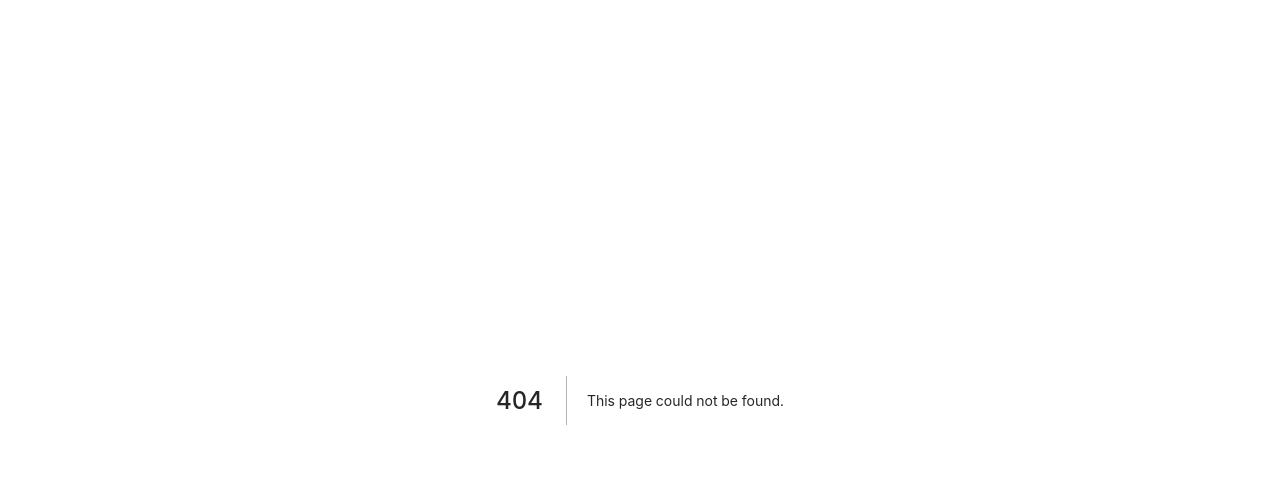
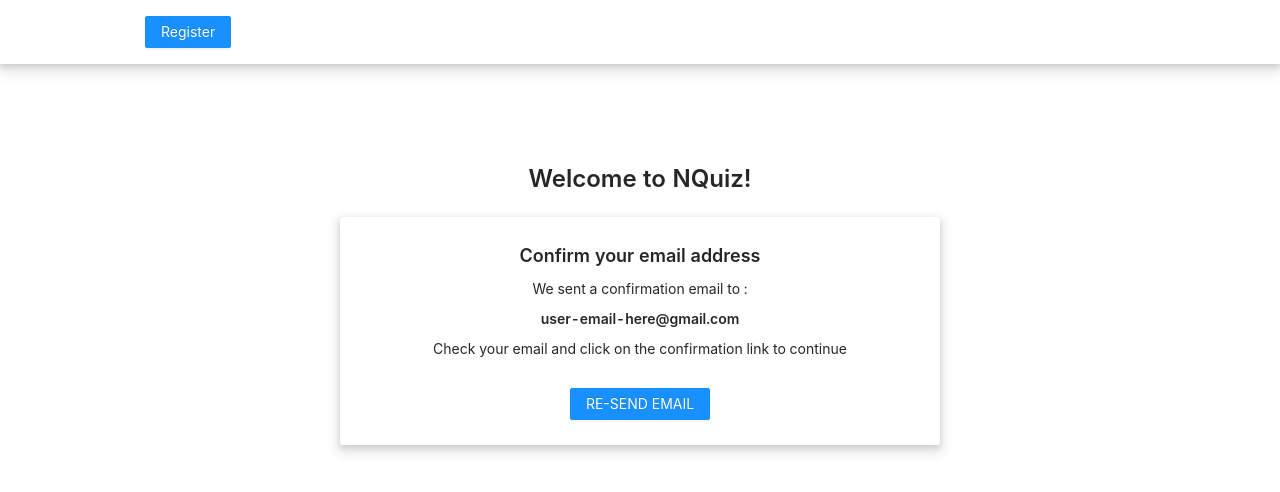
Before and after one commit to toihocweb/NQuiz-Client, a Next.js app: page /register/confirmation in a window 1280 px wide. Before the commit this address had no page. Shown: the top 492 px of the page. Built offline with nearby package versions, Linux system fonts and the light colour scheme.

Commit message:
confirm email page
submit register form without any error will redirect to confirmation page

```diff
--- a/pages/_app.tsx
+++ b/pages/_app.tsx
@@ -1,7 +1,28 @@
+import { Button, Layout } from "antd";
 import "antd/dist/antd.css";
 import type { AppProps } from "next/app";
+import Link from "next/link";
 import "../styles/global.css";
 
 export default function MyApp({ Component, pageProps }: AppProps) {
-  return <Component {...pageProps} />;
+  return (
+    <>
+      <Layout>
+        <Layout.Header
+          style={{
+            background: "#fff",
+            boxShadow:
+              "0 1px 2px -2px rgba(0, 0, 0, 0.16), 0 3px 6px 0 rgba(0, 0, 0, 0.12), 0 5px 12px 4px rgba(0, 0, 0, 0.09)",
+          }}
+        >
+          <div className="container">
+            <Link href="/register">
+              <Button type="primary">Register</Button>
+            </Link>
+          </div>
+        </Layout.Header>
+      </Layout>
+      <Component {...pageProps} />
+    </>
+  );
 }
--- /dev/null
+++ b/pages/register/confirmation.tsx
@@ -0,0 +1,60 @@
+import { Button, Card, Col, Row, Typography } from "antd";
+
+const RegisterConfirmPage = () => {
+  return (
+    <div className="container">
+      <Row
+        style={{ height: "60vh" }}
+        gutter={[16, 16]}
+        justify="center"
+        align="middle"
+      >
+        <Col style={{ textAlign: "center" }}>
+          <Typography.Title
+            style={{ textAlign: "center", paddingBottom: "10px" }}
+            level={3}
+          >
+            Welcome to NQuiz!
+          </Typography.Title>
+          <Card
+            style={{
+              maxWidth: "600px",
+              borderColor: "transparent",
+              boxShadow:
+                "0 1px 2px -2px rgba(0, 0, 0, 0.16), 0 3px 6px 0 rgba(0, 0, 0, 0.12), 0 5px 12px 4px rgba(0, 0, 0, 0.09)",
+            }}
+          >
+            <Row gutter={[8, 8]}>
+              <Col span={24}>
+                <Typography.Text style={{ fontSize: "18px" }} strong>
+                  Confirm your email address
+                </Typography.Text>
+              </Col>
+              <Col span={24}>
+                <Typography.Text>
+                  We sent a confirmation email to :
+                </Typography.Text>
+              </Col>
+              <Col span={24}>
+                <Typography.Text strong>
+                  user-email-here@gmail.com
+                </Typography.Text>
+              </Col>
+              <Col span={24}>
+                <Typography.Text>
+                  Check your email and click on the confirmation link to
+                  continue
+                </Typography.Text>
+              </Col>
+              <Col span={24} style={{ marginTop: "20px" }}>
+                <Button type="primary">RE-SEND EMAIL</Button>
+              </Col>
+            </Row>
+          </Card>
+        </Col>
+      </Row>
+    </div>
+  );
+};
+
+export default RegisterConfirmPage;
```
Also changed, not shown: package.json (+6 -1 lines), pages/index.tsx (+0 -7 lines), pages/register/index.tsx (renamed from pages/register.tsx, +6 -3 lines), src/components/RegisterForm/RegisterForm.tsx (+6 -1 lines), 1 other file (tests, documents, lock files or other folders).
